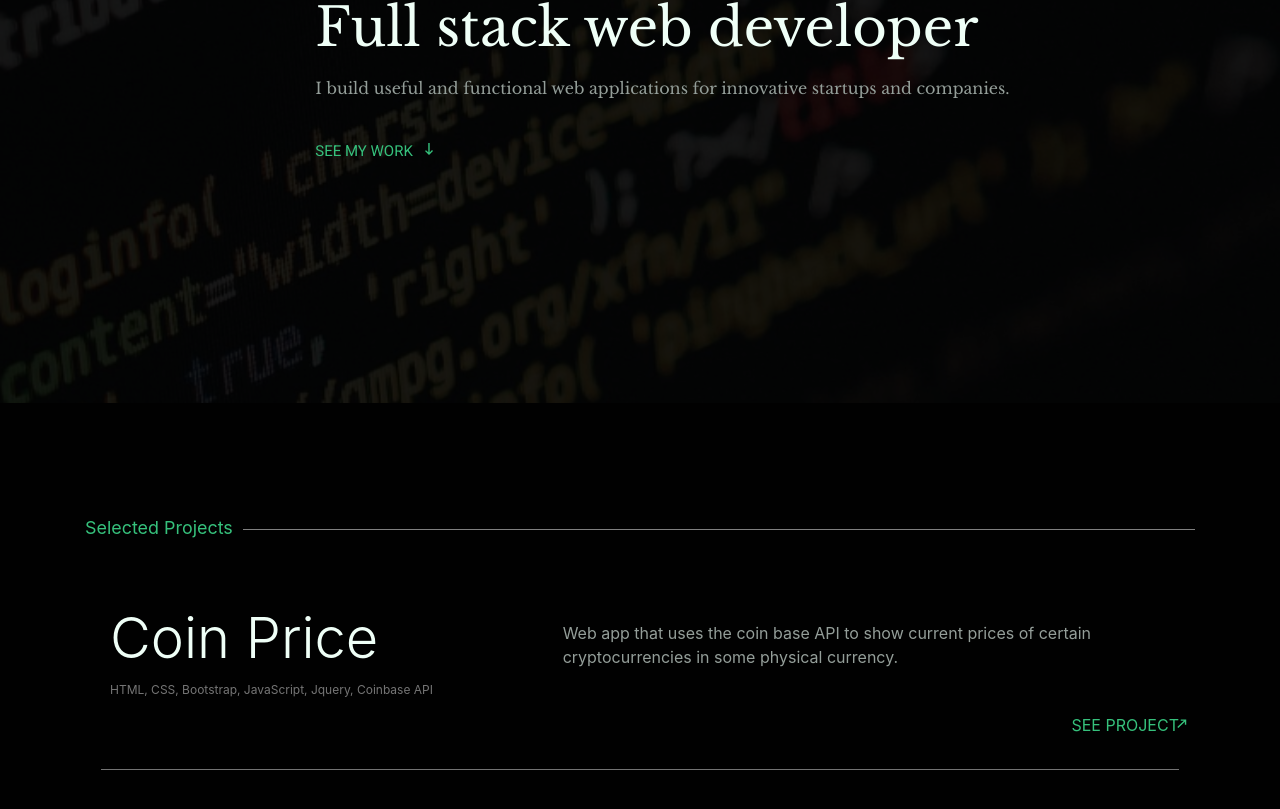
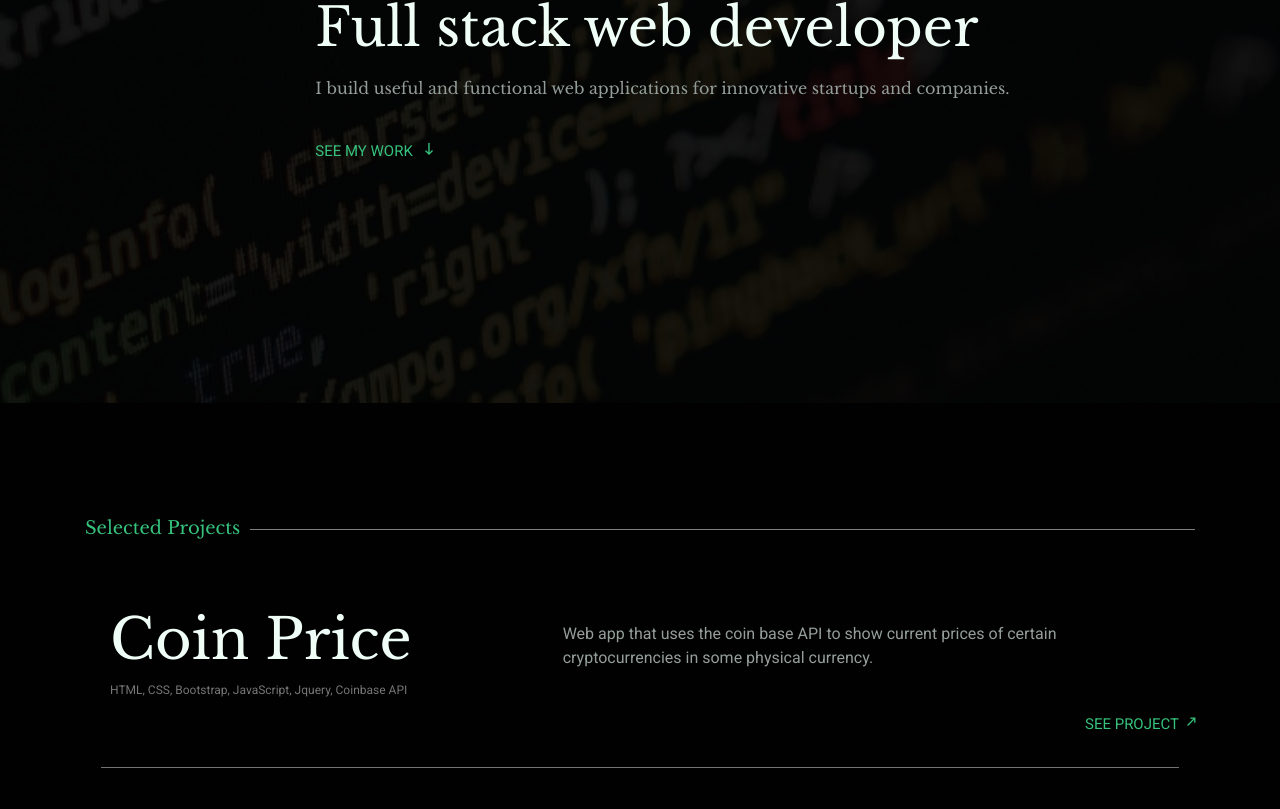
Before and after one commit to swish933/portfolio, a React (Create React App) app: page / in a window 1280 px wide. Shown: the part 279-1088 px from the top of the page. Built offline with nearby package versions, Linux system fonts and the light colour scheme.

Commit message:
projects css

```diff
--- a/src/components/Project.js
+++ b/src/components/Project.js
@@ -25,7 +25,7 @@ const Project = () => {
 				<Col className='d-flex justify-content-md-end' xs={12}>
 					<p className='text-uppercase project-link'>
 						see project
-						<span className='ml-1 arrow-up'>
+						<span className='arrow-up'>
 							<Image src='/assets/button-arrow-up.svg' alt='arrow-down' />
 						</span>
 					</p>
--- a/src/styles/Projects.css
+++ b/src/styles/Projects.css
@@ -9,22 +9,40 @@
 	color: #36c17c;
 }
 
+.project-tech,
+.project-description,
+.project-link {
+	font-family: Roboto, sans-serif;
+}
+
+.projects-header,
+.project-name {
+	font-family: Libre Baskerville, serif;
+}
+
 .project-name {
 	color: #effff7;
+	font-size: 40px;
 }
 
 .projects-header {
 	position: relative;
 	overflow: hidden;
-	font-size: 1.12em;
+	font-size: 18px;
 }
 
 .project-description {
 	color: #949e99;
+	font-size: 16px;
 }
 
 .project-tech {
 	color: #757575;
+	font-size: 12px;
+}
+
+.project-link {
+	font-size: 15px;
 }
 
 .projects-header::after {
```
